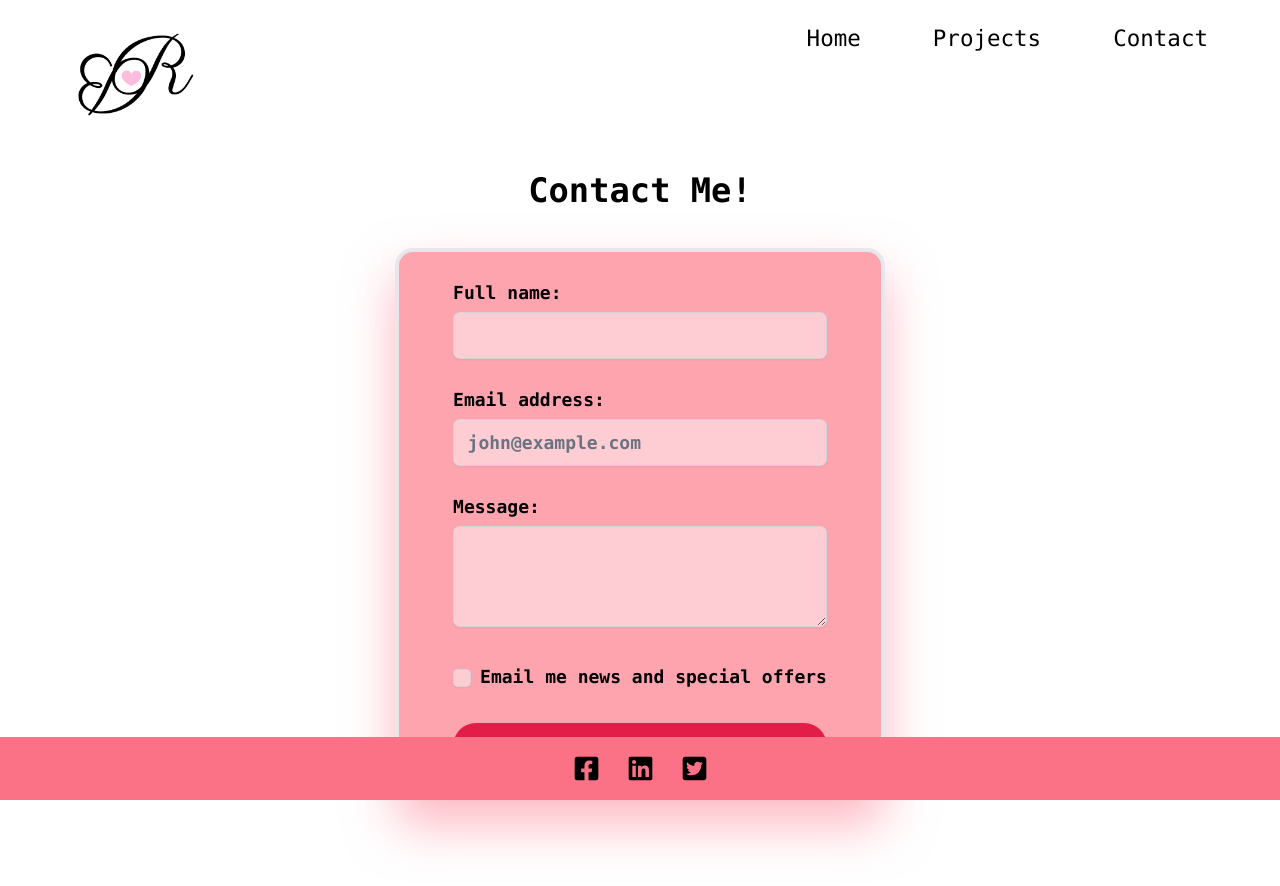
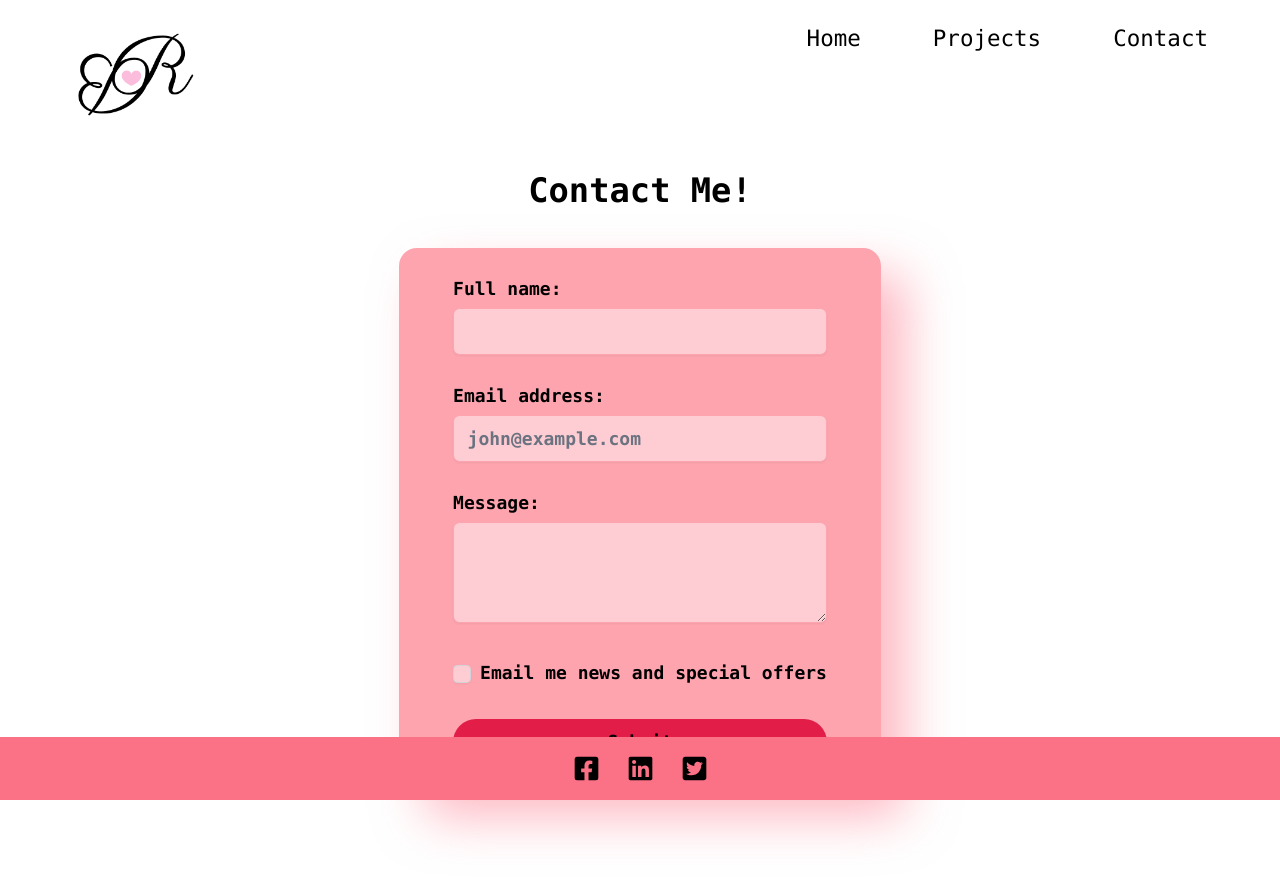
Before and after one commit to RhianneB/next-blog2, a Next.js app: page /contact in a window 1280 px wide. Shown: the top 886 px of the page. Built offline with nearby package versions, Linux system fonts and the light colour scheme.

Commit message:
small styling changes

```diff
--- a/pages/contact.js
+++ b/pages/contact.js
@@ -7,7 +7,7 @@ export default function Contact(){
             <Navbar/>
             <div class="flex flex-col items-center font-bold pb-60 px-4">
                 <h2 class="text-3xl font-bold">Contact Me!</h2>
-                <div class="mt-8 max-w-md py-6 md:py-2 lg:py-6 px-12 rounded-2xl border-4 bg-rose-300 drop-shadow-[0_25px_25px_rgba(251,113,133,0.5)]">
+                <div class="mt-8 max-w-md py-6 md:py-2 lg:py-6 px-12 rounded-2xl  bg-rose-300 drop-shadow-[25px_25px_25px_rgba(251,113,133,0.5)]">
                     <div class="grid grid-cols-1 gap-6">
                         <label class="block">
                             <span class="">Full name:</span>
@@ -19,7 +19,7 @@ export default function Contact(){
                                     w-full
                                     rounded-md
                                     bg-rose-200
-                                    border-gray-300
+                                    border-rose-300
                                     shadow-sm
                                     focus:border-indigo-300 focus:ring focus:ring-indigo-200 focus:ring-opacity-50
                                 "
@@ -37,7 +37,7 @@ export default function Contact(){
                                     w-full
                                     rounded-md
                                     bg-rose-200
-                                    border-gray-300
+                                    border-rose-300
                                     shadow-sm
                                     focus:border-indigo-300 focus:ring focus:ring-indigo-200 focus:ring-opacity-50
                                 "
@@ -53,7 +53,7 @@ export default function Contact(){
                                     w-full
                                     rounded-md
                                     bg-rose-200
-                                    border-gray-300
+                                    border-rose-300
                                     shadow-sm
                                     focus:border-indigo-300 focus:ring focus:ring-indigo-200 focus:ring-opacity-50
                                 "
@@ -84,7 +84,7 @@ export default function Contact(){
                                 </div>
                             </div>
                         </div>
-                        <button class="bg-rose-600 hover:bg-black hover:text-white hover:animate-bounce font-bold py-2 rounded-full " >Submit</button>
+                        <button class=" bg-rose-600 hover:bg-black hover:text-white hover:animate-bounce font-bold py-2 rounded-full " >Submit</button>
                     </div>
                 </div>
             </div>
```
